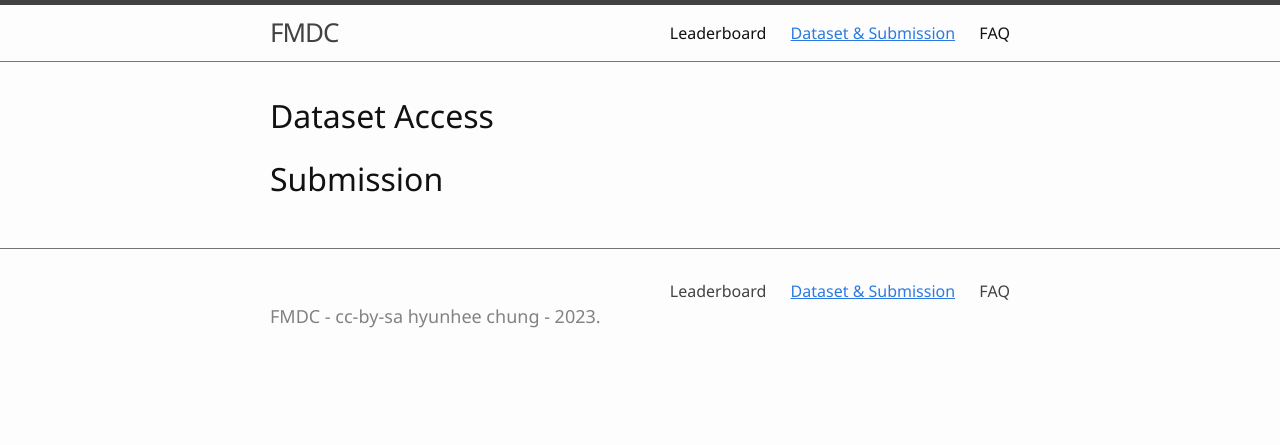
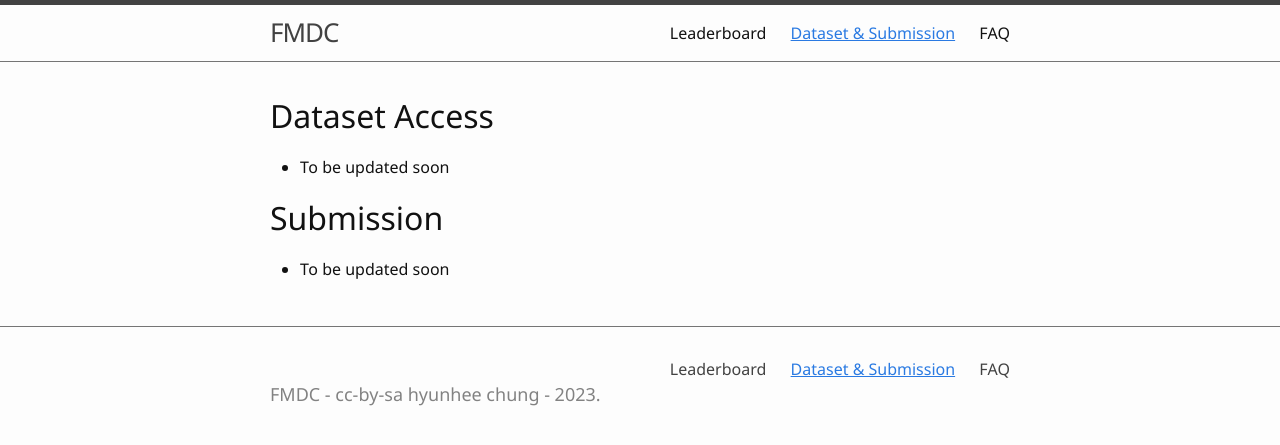
Before and after one commit to socar-esther/socar-esther.github.io, a Jekyll site: the page built from 1-dataset-submission.md, in a window 1280 px wide. Shown: the top 445 px of the page. Built offline with Jekyll 4.4.1, drawn with Linux system fonts in a browser that asks for light colours.

Commit message:
submission site

```diff
--- a/1-dataset-submission.md
+++ b/1-dataset-submission.md
@@ -4,5 +4,7 @@ nav: true
 ---
 
 # Dataset Access
+* To be updated soon
 
 # Submission
+* To be updated soon
```
